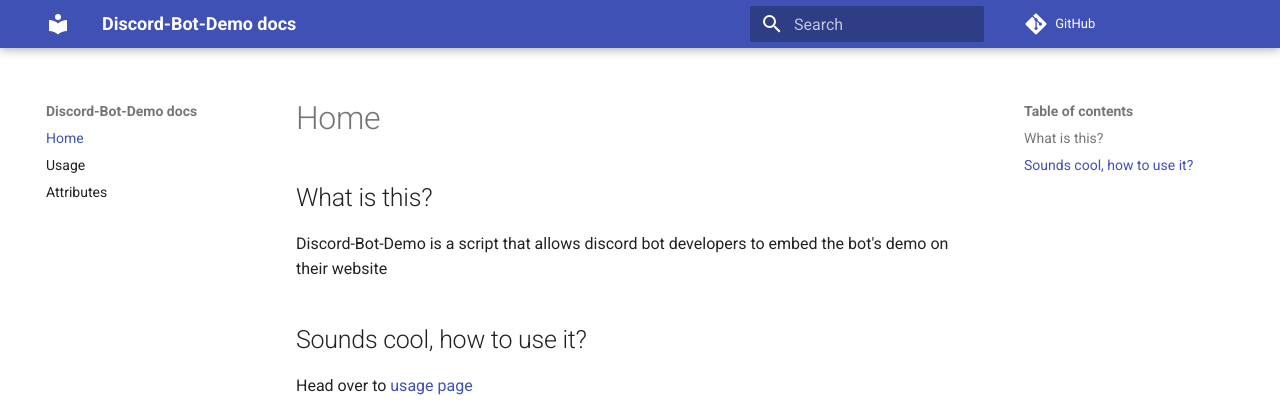
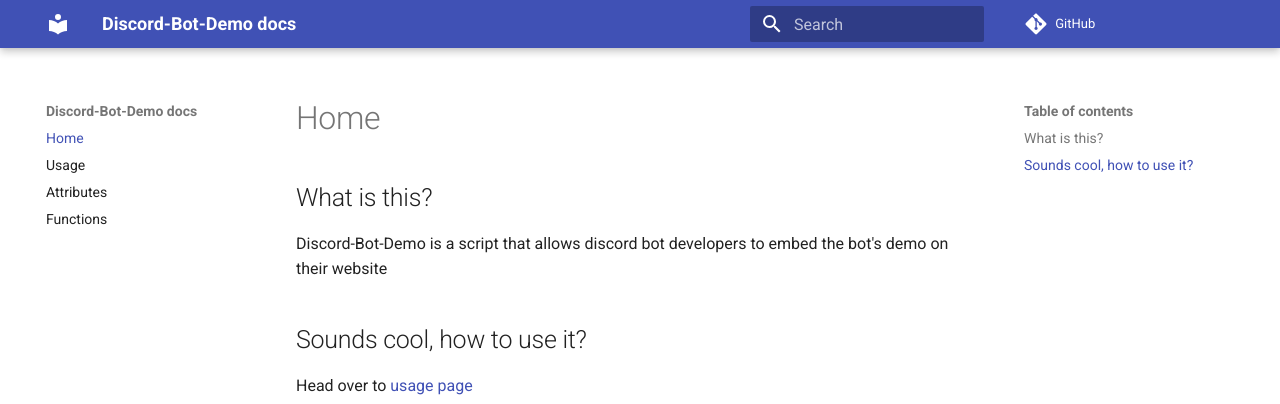
Before and after one commit to Discord-Bot-Demo/docs, an MkDocs documentation site: the page built from docs/index.md, in a window 1280 px wide. Shown: the top 404 px of the page. Built offline with MkDocs 1.6.1 and Material for MkDocs 9.7.7, drawn with Linux system fonts in a browser that asks for light colours; nearby versions of some CDN libraries; comment, search, counter and statistics services are not loaded.

Commit message:
Add funtions

```diff
--- a/mkdocs.yml
+++ b/mkdocs.yml
@@ -4,9 +4,10 @@
 docs_dir: docs/
 repo_url: 'https://github.com/Discord-Bot-Demo/discord-bot-demo.github.io'
 nav:
-    - Home: index.md
-    - Usage: usage.md
-    - Attributes: attributes.md
+    - index.md
+    - usage.md
+    - attributes.md
+    - functions.md
 theme:
   name: 'material'
   features:
```
Also changed, not shown: docs/functions.md (added, +8 -0 lines).
